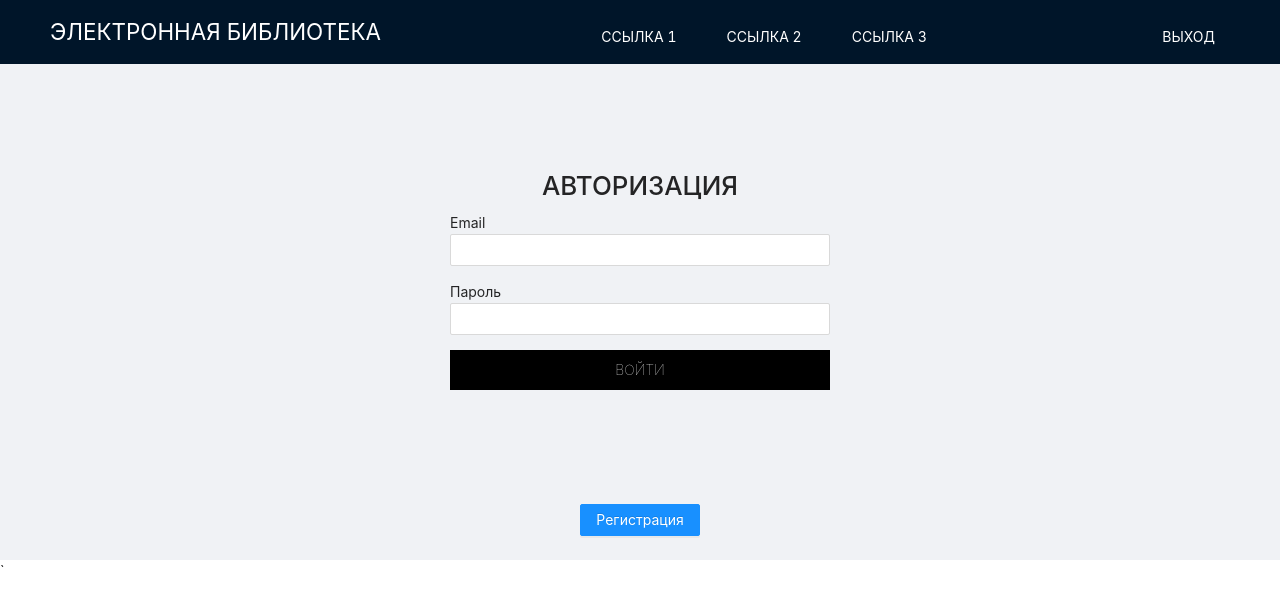
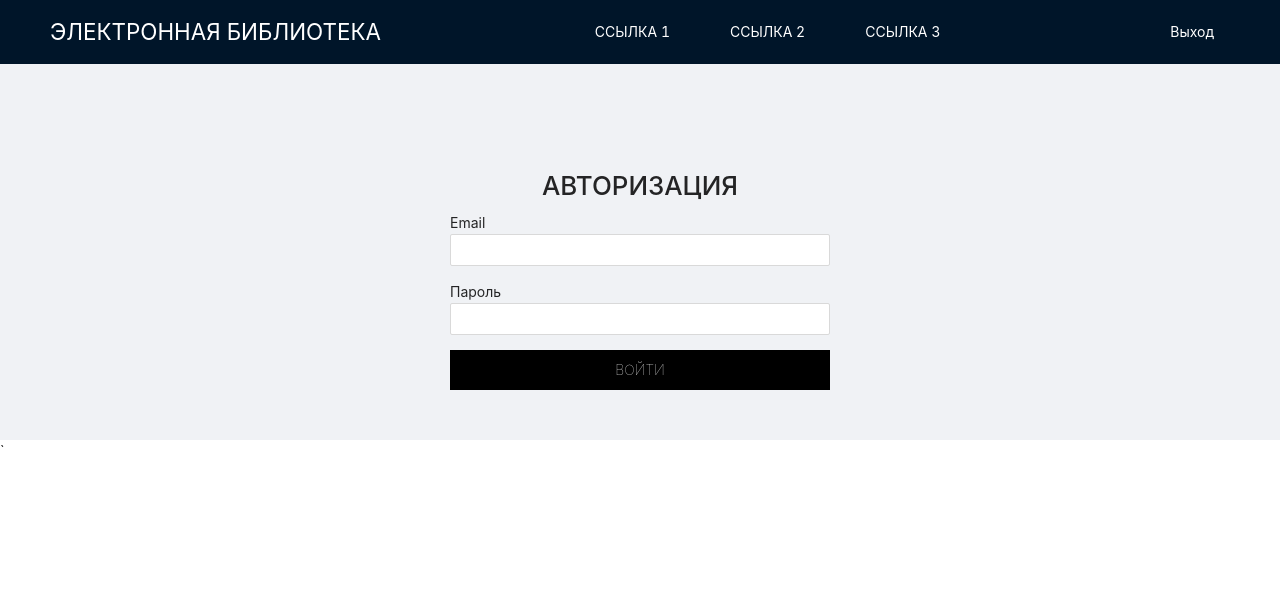
Before and after one commit to Enotello/BiblEmployeFront, a React (Create React App) app: page /login in a window 1280 px wide. Shown: the top 606 px of the page. Built offline with nearby package versions, Linux system fonts and the light colour scheme.

Commit message:
return of the book

```diff
--- a/src/index.tsx
+++ b/src/index.tsx
@@ -3,12 +3,16 @@ import ReactDOM from 'react-dom';
 import App from "./layout/App/App";
 import 'antd/dist/antd.css';
 import * as serviceWorker from './serviceWorker';
+import {store} from "./store/store";
+import {Provider} from "react-redux";
 
 ReactDOM.render(
-  <React.StrictMode>
-    <App />
-  </React.StrictMode>,
-  document.getElementById('root')
+    <React.StrictMode>
+        <Provider store={store}>
+            <App/>
+        </Provider>
+    </React.StrictMode>,
+    document.getElementById('root')
 );
 
 // If you want your app to work offline and load faster, you can change
--- a/src/layout/App/App.css
+++ b/src/layout/App/App.css
@@ -33,45 +33,24 @@
 }
 /* -----------------------  */
 .links {
-    display: inline-block;
-    height: 100%;
-    color: #cccccc;
     text-transform: uppercase;
     margin: auto;
-    align-items: center;
-    font-weight: normal;
 }
 ul {
     list-style-type: none;
     margin: 0;
     padding: 0;
-    overflow: hidden;
 }
 
 li {
     float: left;
 }
 li a {
-    display: block;
-    color: #cccccc;
-    text-align: center;
-    padding: 5px 15px;
-    text-decoration: none;
-    margin: auto 10px;
+    margin: 0 30px;
 }
 
 /* -----------------------  */
 
-.exit {
-    display: inline-block;
-    margin: auto 5px;
-    text-align: center;
-
+.exit Button span{
+    color: white;
 }
-.exit a {
-    display: block;
-    color: white;
-    margin: 0;
-    padding: 5px 10px;
-    text-transform: uppercase;
-}
--- a/src/layout/App/App.tsx
+++ b/src/layout/App/App.tsx
@@ -1,22 +1,20 @@
-import React from "react";
+import React, {useCallback} from "react";
 import './App.css'
 import "antd/dist/antd.css";
-import {Layout, Breadcrumb, Button} from 'antd';
+import {Layout, Breadcrumb, Button, Space, Modal} from 'antd';
 import ListBook from "../../page/ListBook";
 import {Switch, Route, BrowserRouter, NavLink} from "react-router-dom";
-import {Provider} from 'react-redux';
 import IssueBook from "../../page/IssueBook";
 import Register from "../../page/Auth/Register/Register";
 import Login from "../../page/Auth/Login/Login";
-import {store} from "../../store/store";
 
 const {Header, Content, Footer} = Layout;
 
 
+const App = () => {
 
-const App = () => {
     return (
-        <Provider store={store}>
+
         <BrowserRouter>
             <Layout className="layout">
                 <Header className="header">
@@ -31,12 +29,11 @@ const App = () => {
                         </ul>
                     </nav>
                     <div className='exit'>
-                            <NavLink to={'/login'}>
-                                <p>Выход</p>
-                            </NavLink>
+                        <Button type='link' onClick={() => {
+                        }}>Выход</Button>
                     </div>
                 </Header>
-                    <Content style={{padding: '50px'}}>
+                <Content style={{padding: '50px', paddingBottom: '10px'}}>
                     <div className="site-layout-content">
                         <Switch>
                             <Route path="/issue/:uid" component={IssueBook}/>
@@ -45,19 +42,10 @@ const App = () => {
                             <Route path="/" component={ListBook}/>
                         </Switch>
                     </div>
+
                 </Content>
-                    <Footer style={{textAlign: 'center'}}>
-                        <footer>
-                            <Button type="primary">
-                                <NavLink to={'/register'} exact={true}>
-                                    Регистрация
-                                </NavLink>
-                            </Button>
-                        </footer>
-                    </Footer>
             </Layout>
-            </BrowserRouter>
-        </Provider>)
+        </BrowserRouter>)
 
 }
 
--- a/src/layout/App/index.css
+++ /dev/null
@@ -1,86 +0,0 @@
-.Layout {
-    height: 100vh;
-    display: flex;
-    flex-direction: column;
-    box-sizing: border-box;
-}
-
-.Layout main {
-    display: flex;
-    flex-direction: column;
-    flex-grow: 1;
-    height: auto;
-}
-
-/*-----------------------*/
-.header{
-    display: flex;
-    width: 100%;
-    min-height: 50px;
-    height: 3.5rem;
-    background-color: #1e1e1e;
-    padding: 0 5.5rem;
-
-}
-
-
-
-/*-----------------------*/
-.logo {
-    margin: auto 0;
-    color: white;
-    text-transform: uppercase;
-    font-size: 1.6em;
-    cursor: pointer;
-}
-/* -----------------------  */
-.links {
-    display: inline-block;
-    height: 100%;
-    color: #cccccc;
-    text-transform: uppercase;
-    margin: auto;
-    align-items: center;
-    font-weight: bold;
-}
-ul {
-    list-style-type: none;
-    margin: 0;
-    padding: 0;
-    overflow: hidden;
-}
-
-li {
-    float: left;
-}
-li a {
-    display: block;
-    color: #cccccc;
-    text-align: center;
-    padding: 15px 15px;
-    text-decoration: none;
-    margin: auto 10px;
-}
-
-/* -----------------------  */
-
-.icon {
-    display: inline-block;
-    margin: auto 5px;
-    text-align: center;
-    font-size: 1.4em;
-}
-.icon a{
-    display: block;
-    color: white;
-    margin: 0;
-    padding: 10px 10px;
-
-}
-.icon p {
-    display: inline-block;
-    justify-content: center;
-    margin: 0 5px;
-    font-size: 0.6em;
-    text-transform: uppercase;
-}
--- a/src/page/AddBook/index.tsx
+++ b/src/page/AddBook/index.tsx
@@ -1,7 +1,6 @@
 import React, {useCallback} from "react";
 import {Formik} from "formik";
 import InputValidate from '../../components/UI/Input/Input'
-import {array, boolean, date, number, string} from "yup";
 import * as yup from "yup";
 import Button from "../../components/UI/Button/Button";
 import './index.css'
--- a/src/store/actions/add.ts
+++ b/src/store/actions/add.ts
@@ -1,6 +1,5 @@
 import { ThunkAction } from 'redux-thunk'
 import { Action }  from 'redux'
-import {boolean, number, string} from "yup";
 import axios from "axios";
 import { ADD_BOOK_SUCCESS, ADD_BOOK_ERROR } from '../const/add'
 
--- /dev/null
+++ b/src/store/actions/return.ts
@@ -0,0 +1,35 @@
+import {ThunkAction} from 'redux-thunk'
+import {Action} from 'redux'
+import axios from 'axios'
+import {RETURN_BOOK_SUCCESS} from "../const/return";
+
+export const returnBook = (codeBook: number): ThunkAction<void, unknown, unknown, Action<string>> => async dispatch => {
+    await axios.get(`https://apilibmospolytech.ru/booksExample/return?book_example_id=${codeBook}`)
+        .then(response => {
+            dispatch(returnBookSuccess())
+        }).catch(error => {
+            dispatch(returnBookError(error))
+        })
+}
+
+export function returnBookSuccess() {
+    return {
+        type: RETURN_BOOK_SUCCESS
+    }
+}
+
+export function returnBookError(error: any) {
+    const errorCode: string = error.message.slice(error.message.length - 3)
+    let errorMessage
+
+    if (errorCode === '404') {
+        errorMessage = 'Данная книга отсутствует в базе.'
+    } else if (errorCode === '500') {
+        errorMessage = 'Ошибка сервера. Повторите попытку позже.'
+    }
+
+    return {
+        type: 'RETURN_BOOK_ERROR',
+        payload: errorMessage
+    }
+}
--- /dev/null
+++ b/src/store/const/return.ts
@@ -0,0 +1,2 @@
+export const RETURN_BOOK_SUCCESS = 'RETURN_BOOK_SUCCESS'
+export const RETURN_BOOK_ERROR = 'RETURN_BOOK_ERROR'
--- /dev/null
+++ b/src/store/reducers/book/index.ts
@@ -0,0 +1,21 @@
+import {RETURN_BOOK_ERROR, RETURN_BOOK_SUCCESS} from "../../const/return";
+
+const defaultState = {
+    errorMessage: ''
+}
+
+type ActionType = {
+    type: string
+    payload: any
+}
+
+export default function bookReducer(state = defaultState, action: ActionType) {
+    switch (action.type) {
+        case RETURN_BOOK_SUCCESS:
+            return {...state, errorMessage: ''}
+        case RETURN_BOOK_ERROR:
+            return {...state, errorMessage: action.payload}
+        default:
+            return state
+    }
+}
--- a/src/store/reducers/index.ts
+++ b/src/store/reducers/index.ts
@@ -1,9 +1,12 @@
 import { combineReducers } from "redux";
-// import { bookReducer } from "./book";
 import authReducer from "./auth";
+import bookReducer from "./book";
 
 
-export default combineReducers({
-    // book: bookReducer,
-    auth: authReducer
+export const rootReducer = combineReducers({
+    auth: authReducer,
+    book: bookReducer
 });
+
+
+export type RootState = ReturnType<typeof rootReducer>
--- a/src/store/store/index.ts
+++ b/src/store/store/index.ts
@@ -1,6 +1,6 @@
 import { applyMiddleware, createStore } from "redux";
 import thunk from "redux-thunk";
-import reducer from "../reducers";
+import {rootReducer} from "../reducers";
 
 
 let enhancer= applyMiddleware(thunk)
@@ -20,6 +20,6 @@ const _localStorage: any = localStorage.getItem('reduxState')
 
 
 export const store = createStore(
-    reducer,
+    rootReducer,
     enhancer
 )
```
Also changed, not shown: src/page/ListBook/index.tsx (+78 -16 lines). Lines whose indentation alone changed are shown as unchanged.
